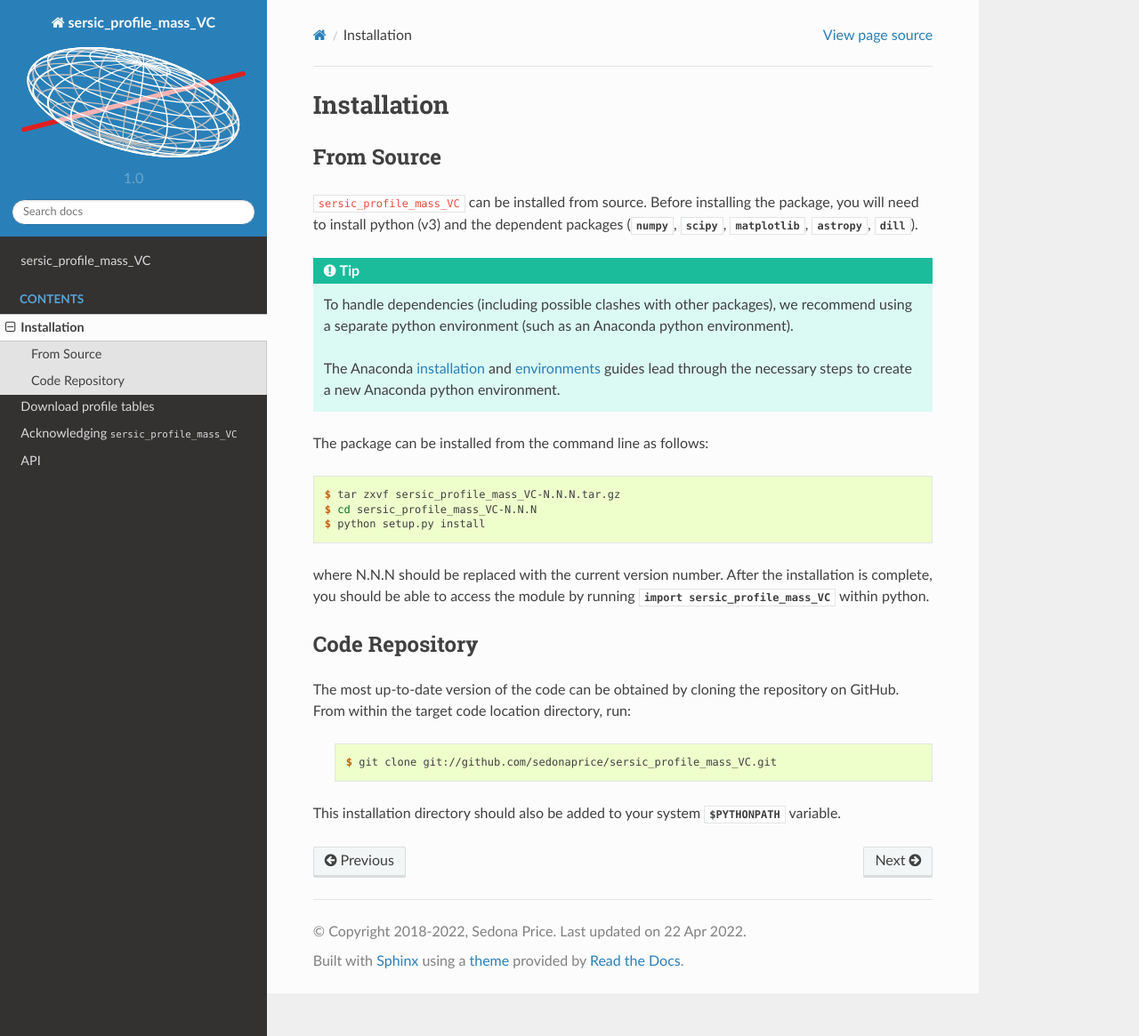
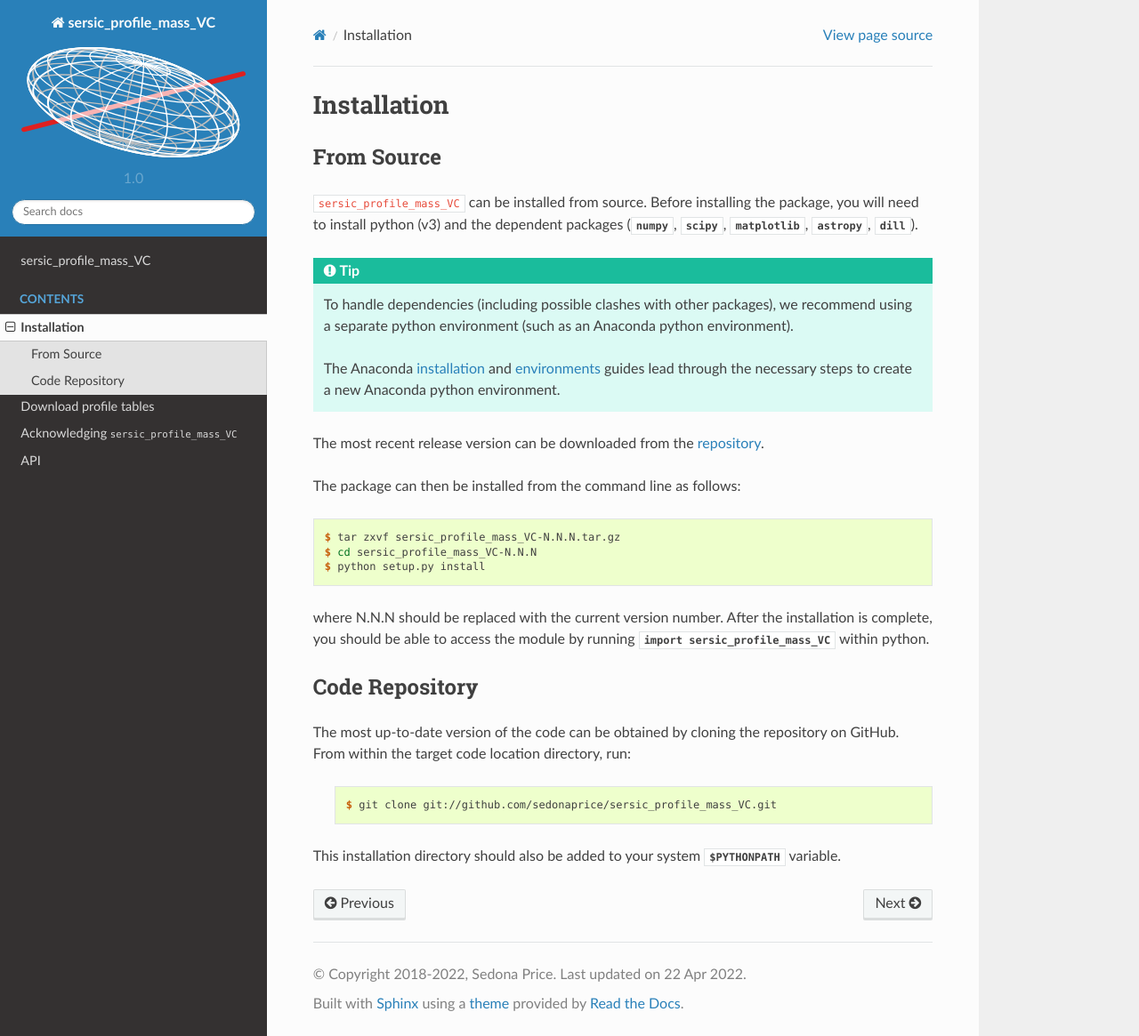
Before and after one commit to sedonaprice/deprojected_sersic_models, a Sphinx documentation site: the page built from docs/installation.rst, in a window 1280 px wide and 1165 px high. Shown: the whole window at 89% size. Built offline with Sphinx 7.4.7 and the Read the Docs theme 2.0.0, drawn with Linux system fonts in a browser that asks for light colours; pages that are not in the unit, such as notebooks, are missing from menus.

```diff
--- a/docs/installation.rst
+++ b/docs/installation.rst
@@ -25,8 +25,11 @@
 .. _environments: https://docs.conda.io/projects/conda/en/latest/user-guide/tasks/manage-environments.html
 
 
+The most recent release version can be downloaded from the `repository`_.
 
-The package can be installed from the command line as follows:
+.. _repository: https://github.com/sedonaprice/sersic_profile_mass_VC/releases
+
+The package can then be installed from the command line as follows:
 
 .. code-block:: console
 
```
Also changed, not shown: 2 other files.
